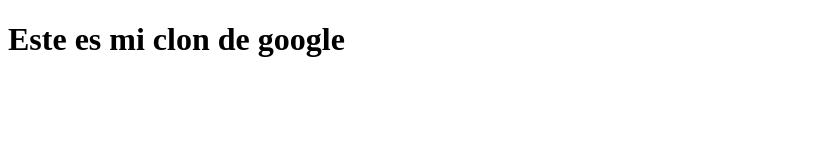
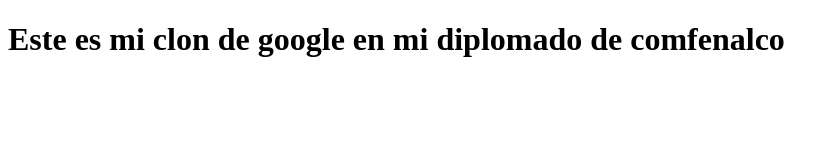
Before and after one commit to jamir2308/Clone_Google, a plain HTML site: page index.html in a window 1280 px wide. Shown: the whole page, without its empty margins (0-839 px from the left). Drawn offline with Linux system fonts and the light colour scheme.

Commit message:
Update index.html

```diff
--- a/index.html
+++ b/index.html
@@ -6,6 +6,6 @@
     <title>Clone Google</title>
   </head>
   <body>
-    <h1>Este es mi clon de google</h1>
+    <h1>Este es mi clon de google en mi diplomado de comfenalco</h1>
   </body>
 </html>
```
